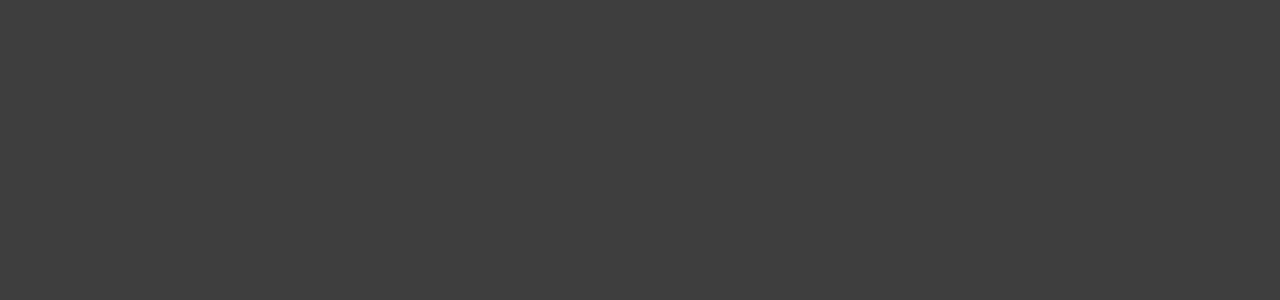
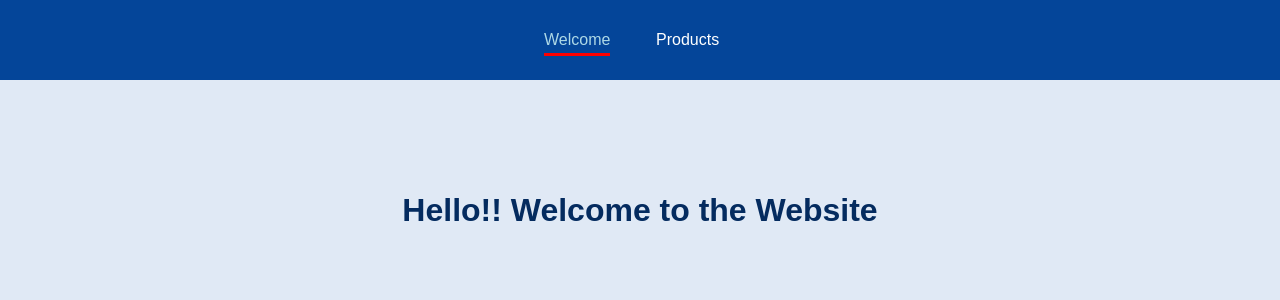
Before and after one commit to Suryansh7058/quote-router, a React (Create React App) app: page /welcome in a window 1280 px wide. Shown: the top 300 px of the page. Built offline with nearby package versions, Linux system fonts and the light colour scheme.

Commit message:
basic testing of router

```diff
--- a/src/App.js
+++ b/src/App.js
@@ -1,6 +1,21 @@
 import React, { Fragment } from 'react';
-
+import { Route } from 'react-router';
+import Welcome from './pages/Welcome';
+import Products from './pages/Products';
+import MainHeader from './components/Headers/MainHeader';
 const App = () => {
-  return <Fragment></Fragment>;
+  return (
+    <Fragment>
+      <MainHeader />
+      <main>
+        <Route path="/welcome">
+          <Welcome />
+        </Route>
+        <Route path="/products">
+          <Products />
+        </Route>
+      </main>
+    </Fragment>
+  );
 };
 export default App;
--- /dev/null
+++ b/src/components/Headers/MainHeader.jsx
@@ -0,0 +1,56 @@
+import React from 'react';
+import { Header } from './MainHeader.styled';
+import { NavLink } from 'react-router-dom';
+import styled from 'styled-components';
+
+const StyledNavLink = styled(NavLink)`
+  &:hover {
+    position: relative;
+    &::after {
+      content: '';
+      position: absolute;
+      left: 0;
+      right: 0;
+      top: 130%;
+      height: 2.5px;
+      background: white;
+    }
+  }
+
+  &.${(props) => props.activeClassName} {
+    position: relative;
+    color: lightblue;
+    &::after {
+      content: '';
+      position: absolute;
+      left: 0;
+      right: 0;
+      top: 130%;
+      height: 2.5px;
+      background: red;
+    }
+  }
+`;
+
+const MainHeader = () => {
+  return (
+    <Header>
+      <nav>
+        <ul>
+          <li>
+            <StyledNavLink activeClassName="any" to="/welcome">
+              Welcome
+            </StyledNavLink>
+          </li>
+          <li>
+            <StyledNavLink activeClassName="any" to="/products">
+              Products
+            </StyledNavLink>
+          </li>
+        </ul>
+      </nav>
+    </Header>
+  );
+};
+
+export default MainHeader;
--- /dev/null
+++ b/src/components/Headers/MainHeader.styled.jsx
@@ -0,0 +1,40 @@
+import styled from 'styled-components';
+
+export const Header = styled.header`
+  width: 100%;
+  height: 5rem;
+  background-color: #044599;
+  padding: 0 10%;
+
+  & nav {
+    height: 100%;
+  }
+
+  & ul {
+    height: 100%;
+    list-style: none;
+    display: flex;
+    padding: 0;
+    margin: 0;
+    align-items: center;
+    justify-content: center;
+  }
+
+  & li {
+    margin: 0 1rem;
+    width: 5rem;
+  }
+
+  & a {
+    color: white;
+    text-decoration: none;
+  }
+
+  /* & a:hover,
+  & a:active,
+  & a.active {
+    color: #95bcf0;
+    padding-bottom: 0.25rem;
+    border-bottom: 4px solid #95bcf0;
+  } */
+`;
--- a/src/global/GlobalStyle.jsx
+++ b/src/global/GlobalStyle.jsx
@@ -1,9 +1,9 @@
-import { createGlobalStyle } from "styled-components";
+import { createGlobalStyle } from 'styled-components';
 
 const GlobalStyle = createGlobalStyle`
 
     * {
-    box-sizing: border-box;
+        box-sizing: border-box;
     }
 
     html {
@@ -12,7 +12,19 @@ const GlobalStyle = createGlobalStyle`
 
     body {
         margin: 0;
-        background: #3f3f3f;
+        background-color: #e0e9f5;
+    }
+
+    main {
+        margin-top: 7rem;
+        text-align: center;
+    }
+
+    h1,
+    h2,
+    h3,
+    p {
+        color: #042b5f;
     }
 
 `;
--- a/src/index.js
+++ b/src/index.js
@@ -2,11 +2,12 @@ import ReactDOM from 'react-dom';
 import React from 'react';
 import GlobalStyle from './global/GlobalStyle';
 import App from './App';
+import { BrowserRouter } from 'react-router-dom';
 
 ReactDOM.render(
-  <React.Fragment>
+  <BrowserRouter>
     <GlobalStyle />
     <App />
-  </React.Fragment>,
+  </BrowserRouter>,
   document.getElementById('root')
 );
--- /dev/null
+++ b/src/pages/Products.jsx
@@ -0,0 +1,11 @@
+import React from 'react'
+
+const Products = () => {
+    return (
+        <div>
+            <h1>These are our Products</h1>
+        </div>
+    )
+}
+
+export default Products
--- /dev/null
+++ b/src/pages/Welcome.jsx
@@ -0,0 +1,11 @@
+import React from 'react';
+
+const Welcome = () => {
+  return (
+    <div>
+      <h1>Hello!! Welcome to the Website</h1>
+    </div>
+  );
+};
+
+export default Welcome;
```
